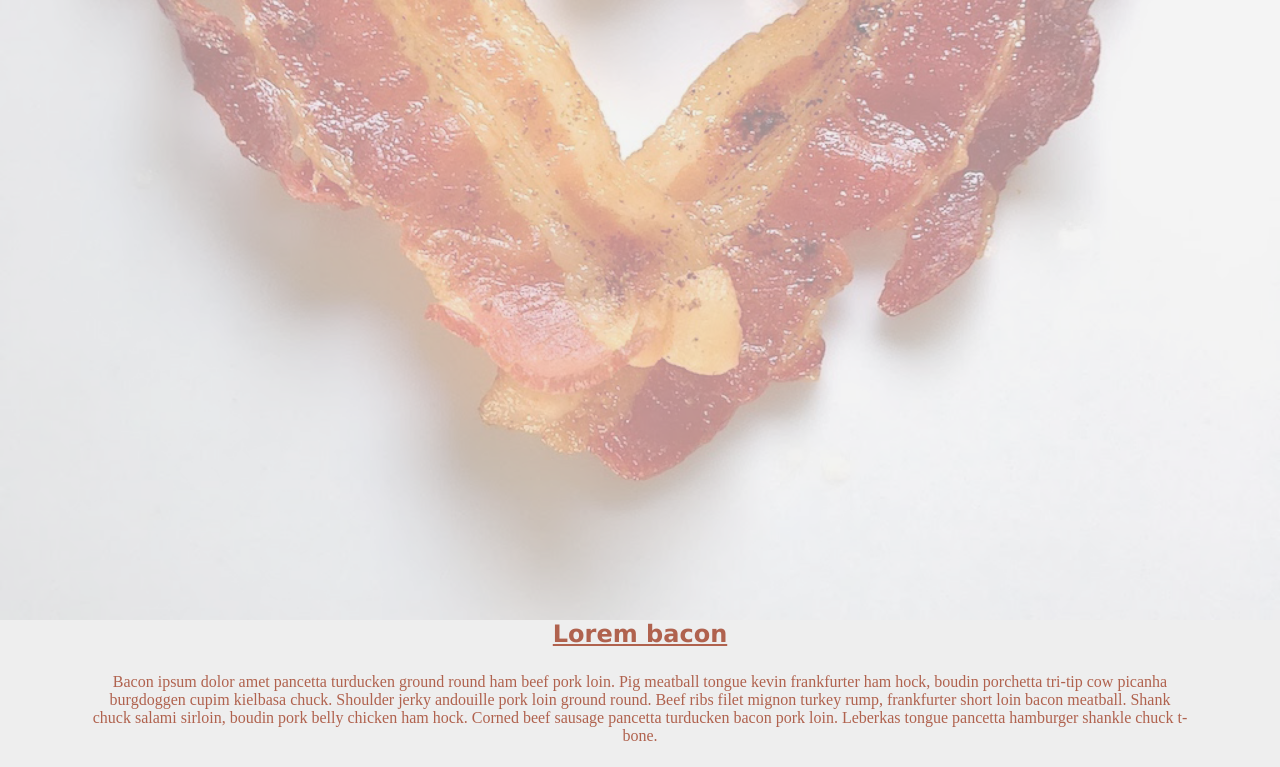
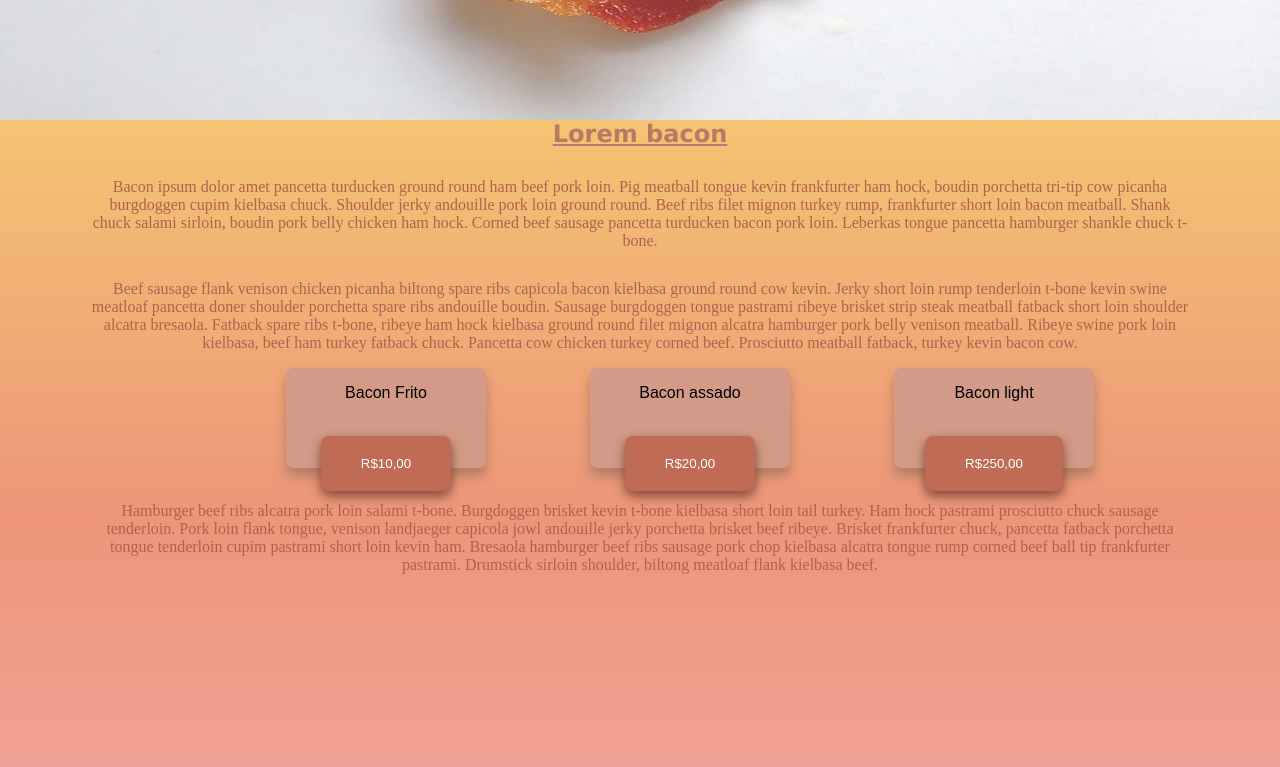
Before and after one commit to Madeira13/atividade-landing-page, a plain HTML site: page index.html in a window 1280 px wide. Shown: the part 680-1447 px from the top of the page. Drawn offline with Linux system fonts and the light colour scheme.

Commit message:
atividade

```diff
--- a/index.html
+++ b/index.html
@@ -12,11 +12,12 @@
 
 	<section class="fullscreen">
 
-	<h1>Welcome to my Bacon page</h1>
+<!-- 	<h1>Welcome to my Bacon page</h1> -->
+	<img src="img/bacon.jpg" alt="Bacon">
 
 	</section>
 
-	<section>
+	<section class="fullscreenP2">
 		<article class="centerscreen">
 
 		<h2 class="titulo">Lorem bacon</h2>
@@ -29,6 +30,7 @@
 		<div class="box">
 
 			<p>Bacon Frito</p>
+			<br>
 			<button class="md-button" type="submit" name="pagamento" > R$10,00 </button>
 
 		</div>
@@ -36,6 +38,7 @@
 		<div class="box">
 
 			<p>Bacon assado</p>
+			<br>
 			<button class="md-button" type="submit" name="pagamento" > R$20,00 </button>
 
 		</div>
@@ -43,6 +46,7 @@
 		<div class="box">
 
 			<p>Bacon light</p>
+			<br>
 			<button class="md-button" type="submit" name="pagamento" > R$250,00 </button>
 
 		</div>
--- a/style.css
+++ b/style.css
@@ -7,15 +7,25 @@ body{
 .fullscreen{
 
 	width: 100vw;
-	height: 100vw;
+	height: 100vh;
 	display: block;
 	text-align: center;
-	background-image: url(img/bacon.jpg);
+/*	background-image: url(img/bacon.jpg);
   background-repeat: no-repeat;
-  background-size: 100vw 100vw;
-  opacity: 0.4;
+  background-size: 100%;*/
+  /*opacity: 0.4;*/
 
 }
+
+
+.fullscreen img{
+
+ width: 100%;
+ height: 100%;
+ opacity: 0.8;
+
+}
+
 .centerscreen{
 
 	max-width: 1100px;
@@ -29,14 +39,14 @@ body{
 	margin:0 auto;
   text-align: center;
   font-family: verdana,arial;
-  color: #b0624e;
+  color: #B57B66;
 
 }
 
 .alinhamento{
 
 	text-align: center;
-	margin-top: 25px;
+	margin-top: 30px;
 	color: #b0624e;
 
 
@@ -52,5 +62,19 @@ body{
 	border-radius: 7px;
   box-shadow: 0px 8px 12px #B57B66;
   font-family: fantasy;
+  margin-left: 100px;
 
 }
+
+.fullscreenP2{
+	width: 100vw;
+	height: 100vh;
+	display: block;
+	text-align: center;
+	background: linear-gradient( rgba(245, 187, 87, 0.82), rgba(236, 132, 99, 0.84), rgba(246, 101, 97, 0.5) );
+	/*background-image: url(img/bacon-backgrond.png);
+  background-repeat: no-repeat;
+  background-size: 100%;
+  opacity: 0.4;*/
+
+}
```
Also changed, not shown: img/bacon-backgrond.png (added).
